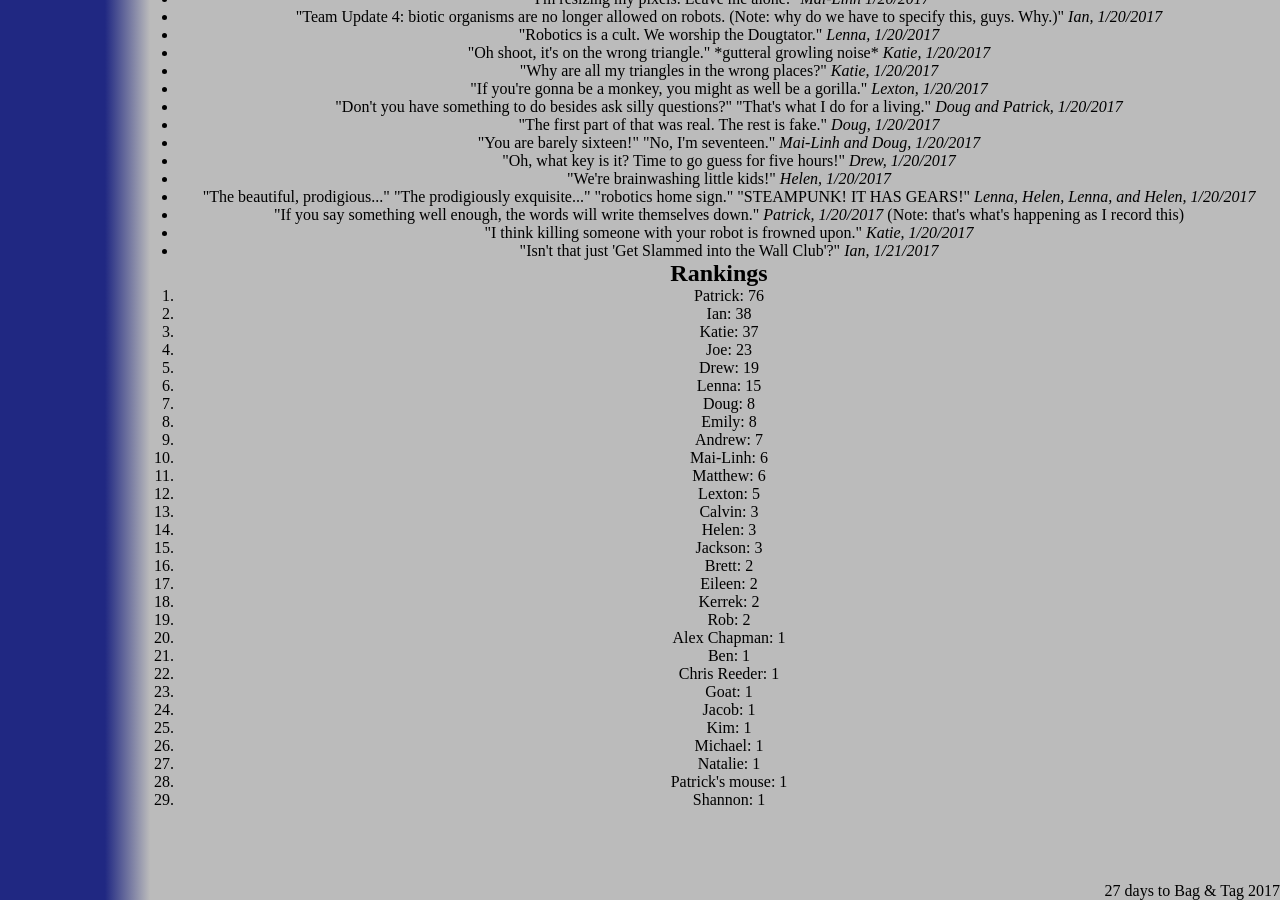
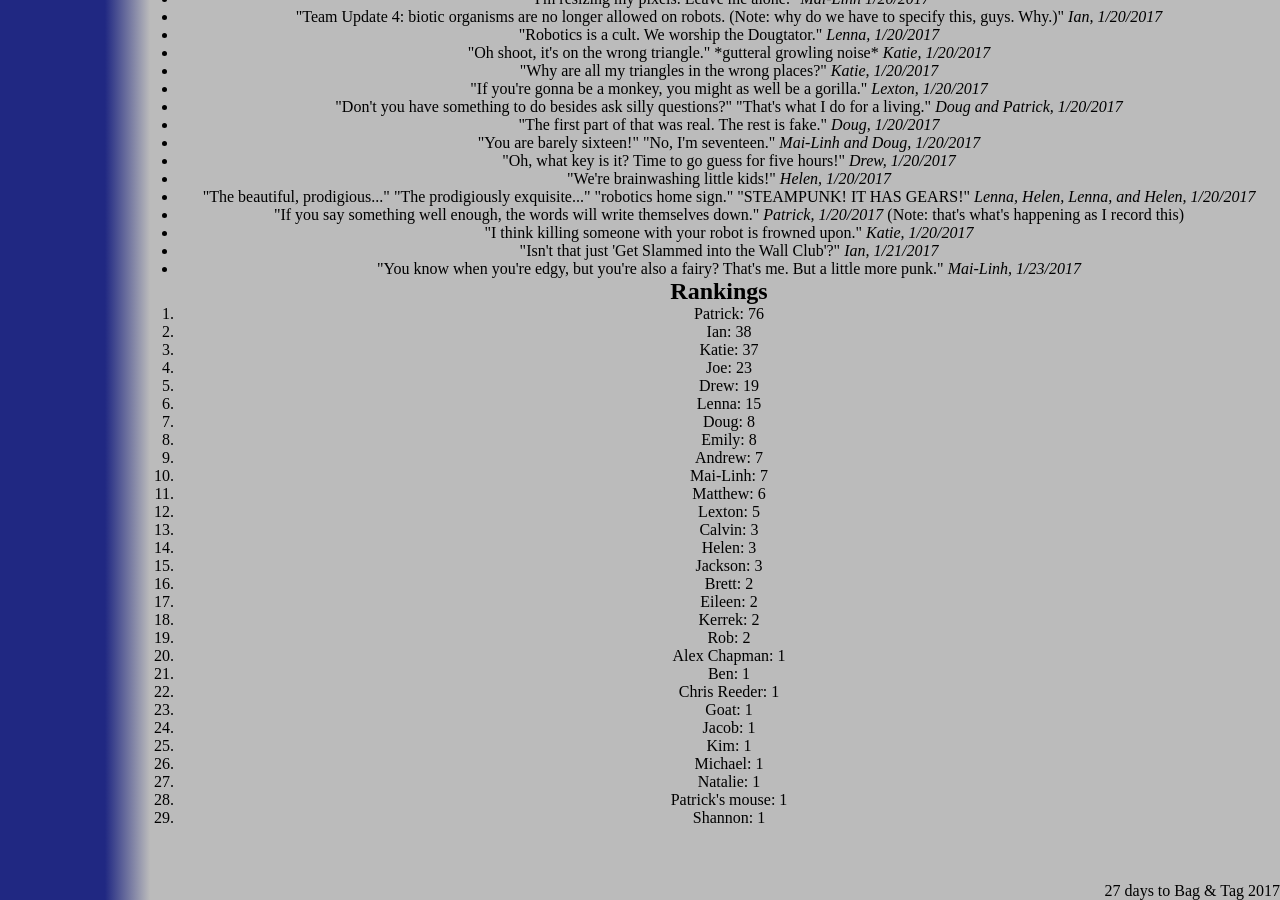
Before and after one commit to katiebugmoon/FRC4131.github.io, a Jekyll site: the page built from media/2017/quotes.html, in a window 1280 px wide and 900 px high, scrolled down 3698 px. Built offline with Jekyll 4.4.1, drawn with Linux system fonts in a browser that asks for light colours; nearby versions of some CDN libraries.

Commit message:
Update quotes.html

```diff
--- a/media/2017/quotes.html
+++ b/media/2017/quotes.html
@@ -212,6 +212,7 @@ title: Build Season 2017 Quotes
 	<li>"If you say something well enough, the words will write themselves down." <i>Patrick, 1/20/2017</i> (Note: that's what's happening as I record this)</li>
 	<li>"I think killing someone with your robot is frowned upon." <i>Katie, 1/20/2017</i></li>
 	<li>"Isn't that just 'Get Slammed into the Wall Club'?" <i>Ian, 1/21/2017</i></li>
+	<li>"You know when you're edgy, but you're also a fairy? That's me. But a little more punk." <i>Mai-Linh, 1/23/2017</i></li>
 </ul>
 <h2>Rankings</h2>
 <ol id='rankings'></ol>
```
